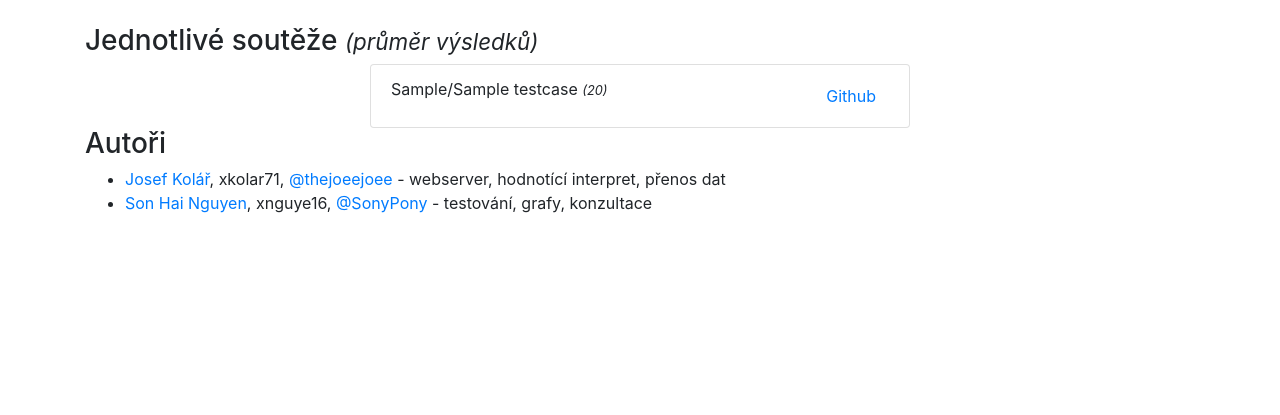
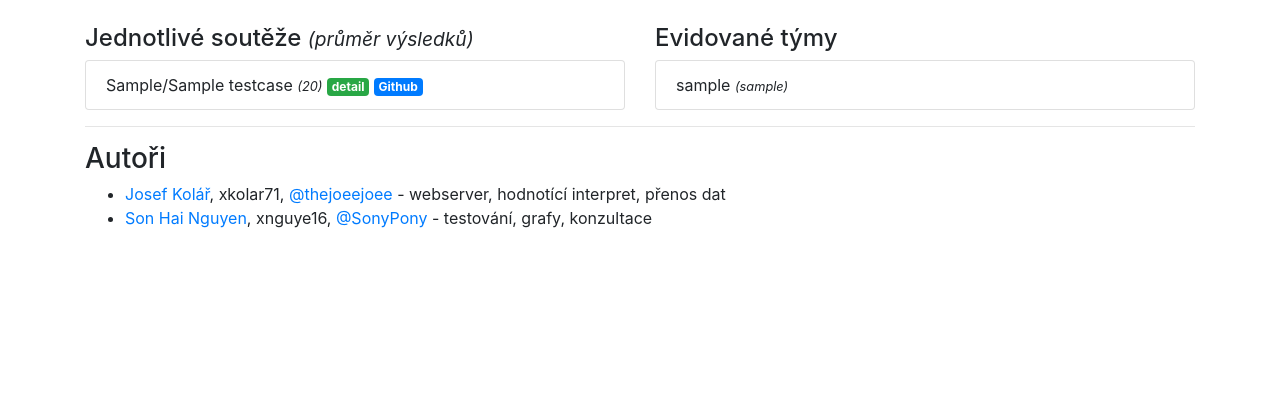
Before and after one commit to thejoeejoee/VUT-FIT-IFJ-2017-server, a Django app: page / in a window 1280 px wide. Shown: the part 385-800 px from the top of the page. Run offline with Django 3.2, Linux system fonts and the light colour scheme; tables that the repository leaves empty hold one stand-in row (values such as "Sample post"); a map, chart or similar area stays blank; some libraries are stand-ins or nearby versions.

Commit message:
Add chart modal detail

```diff
--- a/benchmark/models.py
+++ b/benchmark/models.py
@@ -1,4 +1,5 @@
 # coding=utf-8
+from operator import attrgetter
 from uuid import uuid4
 
 from django.db import models
@@ -23,6 +24,13 @@ class Team(BaseModel):
 
     def __str__(self):
         return self.leader_login
+
+    @property
+    def authors(self):
+        return ', '.join(map(str, filter(None, map(attrgetter('login'), self.result_author_team.all()))))
+
+    class Meta(object):
+        ordering = ['leader_login', ]
 
 
 class ResultAuthor(BaseModel):
--- a/web/templates/web/carousel-chart.html
+++ b/web/templates/web/chart-detail.html
@@ -2,7 +2,7 @@
     <script type="text/javascript">
         jQuery(function ($) {
             google.charts.setOnLoadCallback(function () {
-                var char_key = 'chart-{{ case.slug }}';
+                var char_key = 'chart-{{ prefix|default:'' }}-{{ case.slug }}';
                 var chart = {
                     'draw': null,
                     'data': null,
@@ -22,17 +22,15 @@
                         curveType: 'function',
                         title: linkify('{{ case }}', '{{ case.info }}'),
                         legend: {
-                            position: 'top',
+                            position: 'none',
                             maxLines: 4
                         }
-
                     };
-
                     chart.chart = new google.visualization.LineChart(document.getElementById(char_key));
                     chart.chart.draw(chart.data, options);
                 };
                 jQuery.ajax({
-                    dataType: "json",
+                    dataType: 'json',
                     url: '{% url 'api:chart_result_data' case.pk %}',
                     success: function (data) {
                         chart.data = google.visualization.arrayToDataTable(data.data, false);
@@ -43,5 +41,5 @@
             });
         });
     </script>
-    <div class="carousel-chart" data-chart="chart-{{ case.slug }}" id="chart-{{ case.slug }}"></div>
+    <div class="carousel-chart" data-chart="chart-{{ prefix|default:'' }}-{{ case.slug }}" id="chart-{{ prefix|default:'' }}-{{ case.slug }}"></div>
 </div>
--- a/web/templates/web/index.html
+++ b/web/templates/web/index.html
@@ -7,6 +7,7 @@
 
     <script src="https://code.jquery.com/jquery-3.2.1.min.js"></script>
     <!-- <script src="https://cdnjs.cloudflare.com/ajax/libs/popper.js/1.12.5/popper.min.js"></script> -->
+    <script src="https://unpkg.com/popper.js@1.12.5/dist/umd/popper.js"></script>
     <script src="https://maxcdn.bootstrapcdn.com/bootstrap/4.0.0-beta/js/bootstrap.min.js"></script>
     <script src="https://www.gstatic.com/charts/loader.js"></script>
 
@@ -24,6 +25,19 @@
 
         google.charts.load('current', {packages: ['corechart']});
         window.charts = {};
+
+        var chartDetail = function (url) {
+            window.event.preventDefault();
+            jQuery.get({
+                url: url,
+                success: function (html) {
+                    var $modal = $('#chart-modal');
+                    $modal.find('.modal-body').html(html);
+                    $modal.modal('show');
+
+                }
+            })
+        };
     </script>
     <style>
         .carousel-chart {
@@ -45,6 +59,10 @@
 
         .carousel-indicators .active {
             background-color: #444;
+        }
+
+        .modal-chart {
+            max-width: 1140px;
         }
     </style>
 </head>
@@ -73,8 +91,8 @@
             <div class="carousel-inner" role="listbox">
                 {% for case in main_cases %}
                     <div class="carousel-item{% if forloop.first %} active{% endif %}">
-                    {% include "web/carousel-chart.html" with case=case %}
-                </div>
+                        {% include "web/chart-detail.html" with case=case %}
+                    </div>
                 {% endfor %}
             </div>
             <a class="carousel-control carousel-control-prev" href="#carousel-charts" role="button" data-slide="prev">
@@ -86,22 +104,33 @@
                 <span class="sr-only">Následující</span>
             </a>
         </div>
-
-        <h3>Jednotlivé soutěže <i class="small">(průměr výsledků)</i></h3>
-        <div class="row justify-content-md-center">
-            <div class="col-6">
+        <div class="row">
+            <div class="col">
+                <h4>Jednotlivé soutěže <i class="small">(průměr výsledků)</i></h4>
                 <ul class="list-group">
                     {% for case in cases %}
                         <li class="list-group-item">
                             {{ case }} <i class="small">({{ case.average_price|floatformat }})</i>
-                            <a href="{{ case.github_link }}" class="btn btn-default float-right">Github</a>
+                            <a onclick="chartDetail('{% url 'web:chart_detail' case.pk %}')" href="#" class="badge badge-success">detail</a>
+                            <a href="{{ case.github_link }}" class="badge badge-primary">Github</a>
+                        </li>
+                    {% endfor %}
+                </ul>
+            </div>
+            <div class="col">
+                <h4>Evidované týmy</h4>
+                <ul class="list-group">
+                    {% for team in teams %}
+                        <li class="list-group-item">
+                            {{ team }} <i class="small">({{ team.authors }})</i>
                         </li>
                     {% endfor %}
                 </ul>
             </div>
         </div>
+
     {% endif %}
-
+    <hr>
     {% include "web/authors.html" %}
 </div>
 
@@ -112,5 +141,12 @@
         window.charts[$item.find('.carousel-chart').data('chart')].draw();
     });
 </script>
+<div class="modal fade" id="chart-modal">
+    <div class="modal-dialog modal-chart" role="document">
+        <div class="modal-content">
+            <div class="modal-body"></div>
+        </div>
+    </div>
+</div>
 </body>
 </html>
--- a/web/urls.py
+++ b/web/urls.py
@@ -2,8 +2,9 @@
 
 from django.conf.urls import url
 
-from .views import HomepageView
+from .views import HomepageView, ChartDetailView
 
 urlpatterns = [
     url(r'^$', HomepageView.as_view()),
+    url(r'^chart-detail/(?P<pk>[\w\d-]+)$', ChartDetailView.as_view(), name="chart_detail"),
 ]
--- a/web/views.py
+++ b/web/views.py
@@ -1,8 +1,9 @@
 # coding=utf-8
 from django.db.models import Avg, F
+from django.shortcuts import get_object_or_404
 from django.views.generic import TemplateView
 
-from benchmark.models import TestCase
+from benchmark.models import TestCase, Team
 
 
 class HomepageView(TemplateView):
@@ -16,4 +17,17 @@ class HomepageView(TemplateView):
             ).annotate(
                 avg=Avg(F('result_test_case__operand_price') + F('result_test_case__instruction_price'))
             ).order_by('-avg')[:5],
+            teams=Team.objects.filter(
+                result_author_team__result_author__isnull=False
+            ).distinct()
         )
+
+
+class ChartDetailView(TemplateView):
+    template_name = "web/chart-detail.html"
+
+    def get_context_data(self, **kwargs):
+        return dict(
+            case=get_object_or_404(TestCase, pk=self.kwargs.get('pk')),
+            prefix='detail'
+        )
```
